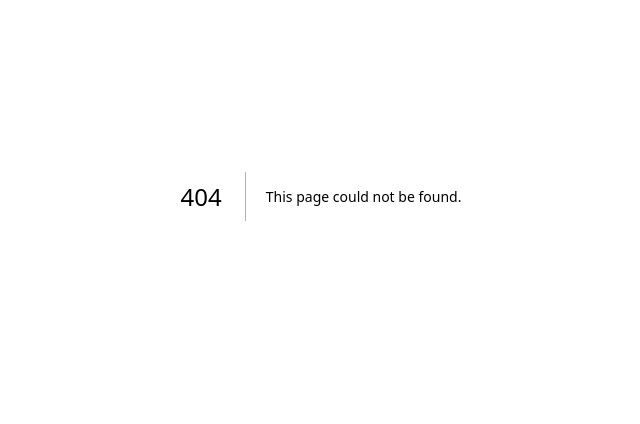
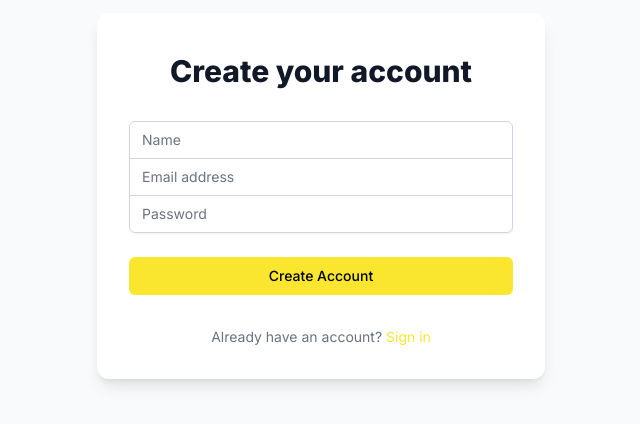
Before and after one commit to rolandaayo/sound-flow-v0, a Next.js app: page /sign-up in a window 1280 px wide. Before the commit this address had no page. Shown: the part 204-628 px from the top of the page, without its empty margins (319-959 px from the left). Built offline with nearby package versions, Linux system fonts and the light colour scheme; a web font is replaced by a local one.

Commit message:
sign-up page fixed

```diff
--- a/src/app/components/Navbar.jsx
+++ b/src/app/components/Navbar.jsx
@@ -44,7 +44,7 @@
             {/* Left Navigation */}
             <div className="hidden md:flex items-center gap-8">
               {[
-                ["Get Started", "/get-started"],
+                ["Get Started", "/sign-up"],
                 ["Pricing", "/pricing"],
                 ["Dream Factory", "/dream-factory"],
               ].map(([title, href]) => (
@@ -153,6 +153,13 @@
                 <span className="absolute -bottom-1 left-0 w-0 h-[2px] bg-[#FAE62F] transition-all duration-300 group-hover:w-full"></span>
               </Link>
               <Link
+                href="/sign-up"
+                className="text-[15px] text-gray-700 hover:text-black font-normal tracking-[-0.15px] relative group"
+              >
+                Sign Up
+                <span className="absolute -bottom-1 left-0 w-0 h-[2px] bg-[#FAE62F] transition-all duration-300 group-hover:w-full"></span>
+              </Link>
+              <Link
                 href="/signup"
                 className="inline-flex items-center justify-center px-5 py-2.5 text-[15px] font-medium text-black bg-[#FAE62F] rounded-lg hover:bg-white hover:border-2 hover:border-[#FAE62F] transition-all duration-300 tracking-[-0.15px] shadow-lg shadow-[#FAE62F]/20"
               >
@@ -169,7 +176,7 @@
           >
             <div className="px-5 py-4 space-y-3">
               {[
-                ["Get Started", "/get-started"],
+                ["Get Started", "/sign-up"],
                 ["Pricing", "/pricing"],
                 ["Label", "/label"],
                 ["Partners", "/partners"],
@@ -177,6 +184,7 @@
                 ["Dream Factory", "/dream-factory"],
                 ["Resources", "/resources"],
                 ["Sign in", "/signin"],
+                ["Sign Up", "/sign-up"],
               ].map(([title, href]) => (
                 <Link
                   key={href}
--- /dev/null
+++ b/src/app/sign-up/page.jsx
@@ -0,0 +1,95 @@
+"use client";
+
+import React, { useState } from "react";
+
+const SignUpPage = () => {
+  const [form, setForm] = useState({
+    name: "",
+    email: "",
+    password: "",
+  });
+  const [submitted, setSubmitted] = useState(false);
+
+  const handleChange = (e) => {
+    setForm({ ...form, [e.target.name]: e.target.value });
+  };
+
+  const handleSubmit = (e) => {
+    e.preventDefault();
+    // Here you would handle account creation logic (API call, etc.)
+    setSubmitted(true);
+  };
+
+  return (
+    <div className="min-h-screen flex items-center justify-center bg-gray-50 py-12 px-4 sm:px-6 lg:px-8">
+      <div className="max-w-md w-full space-y-8 bg-white p-8 rounded-xl shadow-lg">
+        <div>
+          <h2 className="mt-2 text-center text-3xl font-extrabold text-gray-900">Create your account</h2>
+        </div>
+        {submitted ? (
+          <div className="text-green-600 text-center font-semibold">Account created! (Demo only)</div>
+        ) : (
+          <form className="mt-8 space-y-6" onSubmit={handleSubmit}>
+            <div className="rounded-md shadow-sm -space-y-px">
+              <div>
+                <label htmlFor="name" className="sr-only">Name</label>
+                <input
+                  id="name"
+                  name="name"
+                  type="text"
+                  autoComplete="name"
+                  required
+                  value={form.name}
+                  onChange={handleChange}
+                  className="appearance-none rounded-none relative block w-full px-3 py-2 border border-gray-300 placeholder-gray-500 text-gray-900 rounded-t-md focus:outline-none focus:ring-[#FAE62F] focus:border-[#FAE62F] focus:z-10 sm:text-sm"
+                  placeholder="Name"
+                />
+              </div>
+              <div>
+                <label htmlFor="email" className="sr-only">Email address</label>
+                <input
+                  id="email"
+                  name="email"
+                  type="email"
+                  autoComplete="email"
+                  required
+                  value={form.email}
+                  onChange={handleChange}
+                  className="appearance-none rounded-none relative block w-full px-3 py-2 border border-gray-300 placeholder-gray-500 text-gray-900 focus:outline-none focus:ring-[#FAE62F] focus:border-[#FAE62F] focus:z-10 sm:text-sm"
+                  placeholder="Email address"
+                />
+              </div>
+              <div>
+                <label htmlFor="password" className="sr-only">Password</label>
+                <input
+                  id="password"
+                  name="password"
+                  type="password"
+                  autoComplete="new-password"
+                  required
+                  value={form.password}
+                  onChange={handleChange}
+                  className="appearance-none rounded-none relative block w-full px-3 py-2 border border-gray-300 placeholder-gray-500 text-gray-900 rounded-b-md focus:outline-none focus:ring-[#FAE62F] focus:border-[#FAE62F] focus:z-10 sm:text-sm"
+                  placeholder="Password"
+                />
+              </div>
+            </div>
+            <div>
+              <button
+                type="submit"
+                className="group relative w-full flex justify-center py-2 px-4 border border-transparent text-sm font-medium rounded-md text-black bg-[#FAE62F] hover:bg-white hover:border-[#FAE62F] focus:outline-none focus:ring-2 focus:ring-offset-2 focus:ring-[#FAE62F]"
+              >
+                Create Account
+              </button>
+            </div>
+          </form>
+        )}
+        <div className="text-center text-sm text-gray-500 mt-4">
+          Already have an account? <a href="/signin" className="text-[#FAE62F] hover:underline">Sign in</a>
+        </div>
+      </div>
+    </div>
+  );
+};
+
+export default SignUpPage;
--- /dev/null
+++ b/src/app/signin/page.jsx
@@ -0,0 +1,80 @@
+"use client";
+
+import React, { useState } from "react";
+
+const SignInPage = () => {
+  const [form, setForm] = useState({
+    email: "",
+    password: "",
+  });
+  const [submitted, setSubmitted] = useState(false);
+
+  const handleChange = (e) => {
+    setForm({ ...form, [e.target.name]: e.target.value });
+  };
+
+  const handleSubmit = (e) => {
+    e.preventDefault();
+    // Here you would handle sign-in logic (API call, etc.)
+    setSubmitted(true);
+  };
+
+  return (
+    <div className="min-h-screen flex items-center justify-center bg-gray-50 py-12 px-4 sm:px-6 lg:px-8">
+      <div className="max-w-md w-full space-y-8 bg-white p-8 rounded-xl shadow-lg">
+        <div>
+          <h2 className="mt-2 text-center text-3xl font-extrabold text-gray-900">Sign in to your account</h2>
+        </div>
+        {submitted ? (
+          <div className="text-green-600 text-center font-semibold">Signed in! (Demo only)</div>
+        ) : (
+          <form className="mt-8 space-y-6" onSubmit={handleSubmit}>
+            <div className="rounded-md shadow-sm -space-y-px">
+              <div>
+                <label htmlFor="email" className="sr-only">Email address</label>
+                <input
+                  id="email"
+                  name="email"
+                  type="email"
+                  autoComplete="email"
+                  required
+                  value={form.email}
+                  onChange={handleChange}
+                  className="appearance-none rounded-none relative block w-full px-3 py-2 border border-gray-300 placeholder-gray-500 text-gray-900 rounded-t-md focus:outline-none focus:ring-[#FAE62F] focus:border-[#FAE62F] focus:z-10 sm:text-sm"
+                  placeholder="Email address"
+                />
+              </div>
+              <div>
+                <label htmlFor="password" className="sr-only">Password</label>
+                <input
+                  id="password"
+                  name="password"
+                  type="password"
+                  autoComplete="current-password"
+                  required
+                  value={form.password}
+                  onChange={handleChange}
+                  className="appearance-none rounded-none relative block w-full px-3 py-2 border border-gray-300 placeholder-gray-500 text-gray-900 rounded-b-md focus:outline-none focus:ring-[#FAE62F] focus:border-[#FAE62F] focus:z-10 sm:text-sm"
+                  placeholder="Password"
+                />
+              </div>
+            </div>
+            <div>
+              <button
+                type="submit"
+                className="group relative w-full flex justify-center py-2 px-4 border border-transparent text-sm font-medium rounded-md text-black bg-[#FAE62F] hover:bg-white hover:border-[#FAE62F] focus:outline-none focus:ring-2 focus:ring-offset-2 focus:ring-[#FAE62F]"
+              >
+                Sign In
+              </button>
+            </div>
+          </form>
+        )}
+        <div className="text-center text-sm text-gray-500 mt-4">
+          Don't have an account? <a href="/sign-up" className="text-[#FAE62F] hover:underline">Sign up</a>
+        </div>
+      </div>
+    </div>
+  );
+};
+
+export default SignInPage;
```
